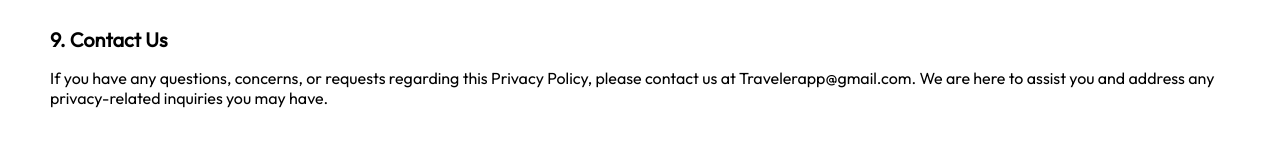
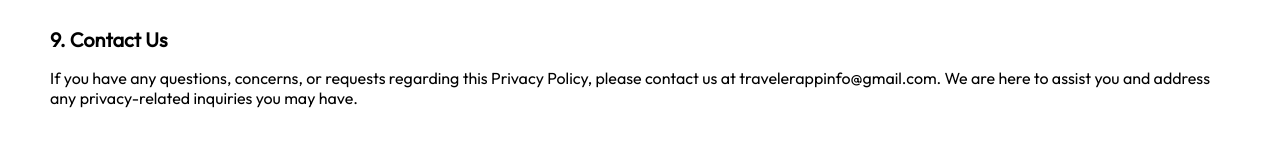
Before and after one commit to Dilshad101/Triplora-privacy-policy, a plain HTML site: page index.html in a window 1280 px wide. Shown: the part 1347-1505 px from the top of the page. Drawn offline with Linux system fonts and the light colour scheme.

Commit message:
Update index.html

```diff
--- a/index.html
+++ b/index.html
@@ -41,7 +41,7 @@
     <p>We may update this Privacy Policy from time to time to reflect changes in our practices or legal requirements. The effective date of the policy is 20-07-2023. We encourage you to review this policy periodically for any updates. By continuing to use the App after any changes to the policy, you acknowledge and accept the updated Privacy Policy.</p>
 
     <div class="sub-heading">9. Contact Us</div>
-    <p>If you have any questions, concerns, or requests regarding this Privacy Policy, please contact us at Travelerapp@gmail.com. We are here to assist you and address any privacy-related inquiries you may have.</p>
+    <p>If you have any questions, concerns, or requests regarding this Privacy Policy, please contact us at travelerappinfo@gmail.com. We are here to assist you and address any privacy-related inquiries you may have.</p>
 
     <br>
     <p>© 2023. All Rights Reserved. Traveler</p>
```
